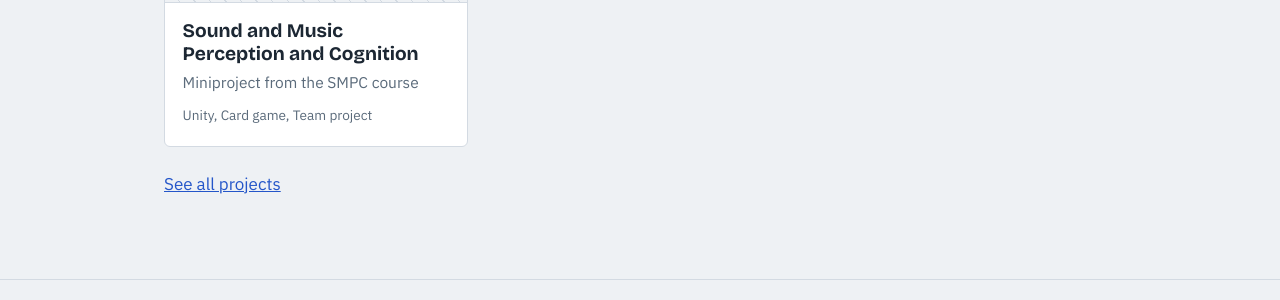
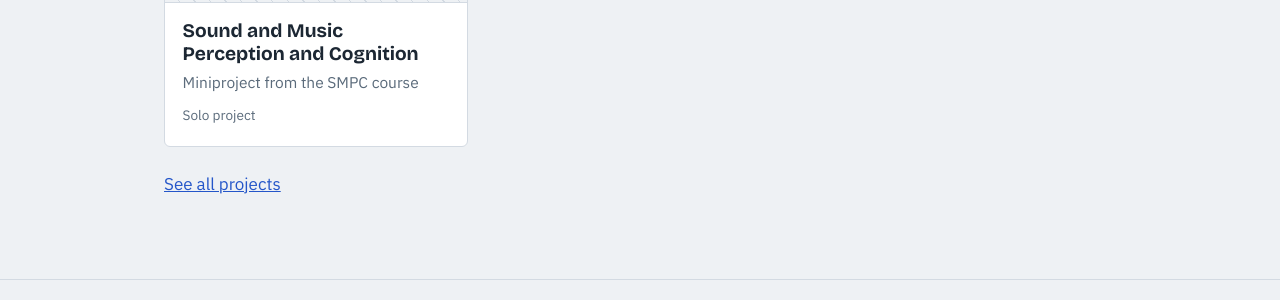
Before and after one commit to MatteThisen/MatteThisen.github.io, a Jekyll site: the page built from index.md, in a window 1280 px wide. Shown: the part 585-885 px from the top of the page. Built offline with Jekyll 4.4.1, drawn with Linux system fonts in a browser that asks for light colours.

Commit message:
Change project tags to 'Solo project'
Updated project tags to reflect solo project status.

```diff
--- a/_projects/sound-and-music-perception-and-cognition.md
+++ b/_projects/sound-and-music-perception-and-cognition.md
@@ -6,7 +6,7 @@ date: 2027-01-09
 image_alt: Screenshot of the main game screen
 team: Solo project
 engine: TBD
-tags: [Unity, Card game, Team project]
+tags: [Solo project]
 # play: /builds/example/index.html
 # repo: https://github.com/MatteThisen/example-project
 ---
```
